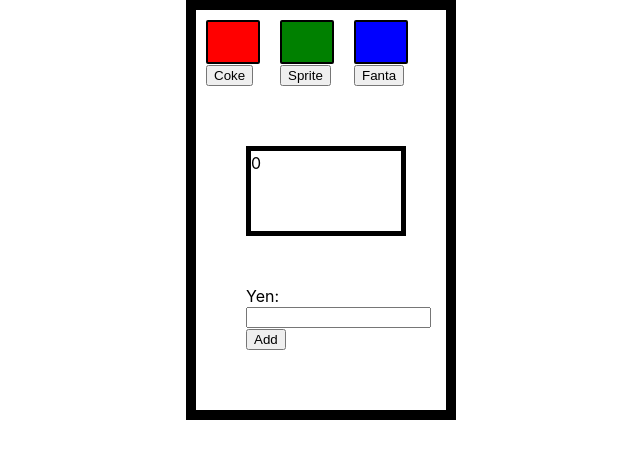
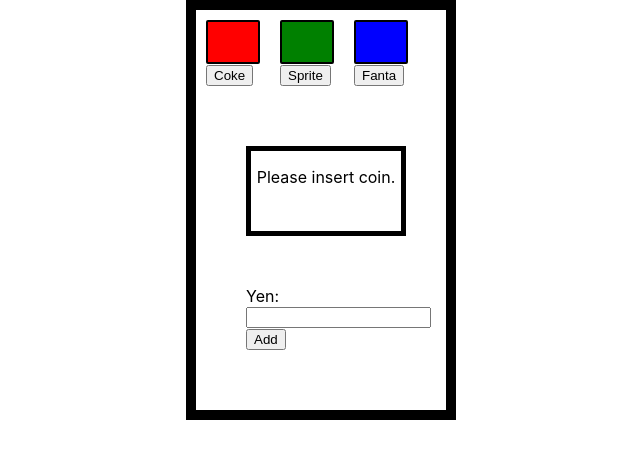
Before and after one commit to montanafish/training, a React (Create React App) app: page / in a window 1280 px wide. Shown: the top 458 px of the page, without its empty margins (319-959 px from the left). Built offline with nearby package versions, Linux system fonts and the light colour scheme.

Commit message:
updated display component

```diff
--- a/src/components/Display.js
+++ b/src/components/Display.js
@@ -1,8 +1,13 @@
 import React, { Component } from 'react'
 
 export default class Display extends Component {
-  state = {}
   render() {
+    let message = 'Please insert coin.'
+
+    if (this.props.totalMoney > 0) {
+      message = `${this.props.message}. You have inserted ${this.props.totalMoney} yen`
+    }
+
     return (
       <div
         style={{
@@ -13,8 +18,7 @@
           margin: '50px',
         }}
       >
-        <th>{this.props.message}</th>
-        <tr>{this.props.totalMoney}</tr>
+        <p>{message}</p>
       </div>
     )
   }
```
